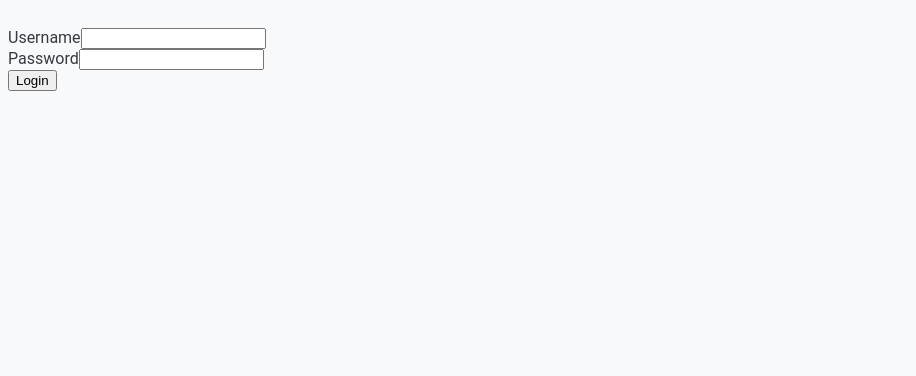
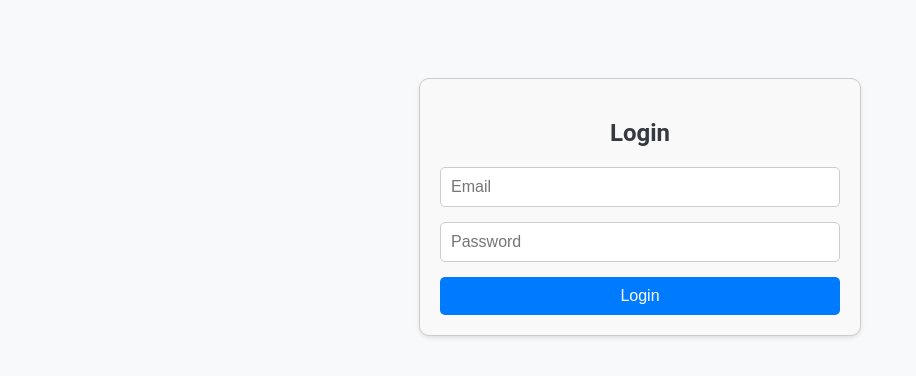
Before and after one commit to Ashmitgarg18/yamapay-health, a Next.js app: page /login in a window 1280 px wide. Shown: the top 376 px of the page, without its empty margins (0-916 px from the left). Built offline with nearby package versions, Linux system fonts and the light colour scheme.

Commit message:
Full register and login functionality

```diff
--- a/package.json
+++ b/package.json
@@ -13,12 +13,14 @@
     "bcryptjs": "^2.4.3",
     "bootstrap": "^5.3.3",
     "jsonwebtoken": "^9.0.2",
+    "jwt-decode": "^4.0.0",
     "mongodb": "^6.7.0",
     "next": "14.2.3",
     "next-auth": "^4.24.7",
     "next-connect": "^1.0.0",
     "react": "^18",
-    "react-dom": "^18"
+    "react-dom": "^18",
+    "react-icons": "^5.2.1"
   },
   "devDependencies": {
     "@types/node": "^20",
--- a/src/components/Auth.module.css
+++ b/src/components/Auth.module.css
@@ -1,4 +1,3 @@
-/* src/components/Auth.module.css */
 .container {
   max-width: 400px;
   margin: 50px auto;
@@ -7,24 +6,52 @@
   border-radius: 10px;
   box-shadow: 0 2px 4px rgba(0, 0, 0, 0.1);
   background-color: #f9f9f9;
+  display: flex;
+  flex-direction: column;
+  align-items: center;
 }
 
 .title {
   text-align: center;
   margin-bottom: 20px;
+  width: 100%;
 }
 
 .form {
   display: flex;
   flex-direction: column;
+  width: 100%;
+}
+
+.formGroup {
+  position: relative;
+  margin-bottom: 15px;
+  width: 100%;
 }
 
 .input {
-    margin-bottom: 15px;
+  width: 100%;
   padding: 10px;
   font-size: 16px;
   border: 1px solid #ccc;
   border-radius: 5px;
+  box-sizing: border-box;
+}
+
+.inputError {
+  border-color: red;
+}
+
+.errorMessage {
+  color: red;
+  font-size: 14px;
+  display: flex;
+  align-items: center;
+  margin-top: 5px;
+}
+
+.errorIcon {
+  margin-right: 5px;
 }
 
 .button {
@@ -36,6 +63,8 @@
   border-radius: 5px;
   cursor: pointer;
   transition: background-color 0.3s ease;
+  width: 100%;
+  box-sizing: border-box;
 }
 
 .button:hover {
--- a/src/components/Login.js
+++ b/src/components/Login.js
@@ -1,18 +1,46 @@
 import { useState } from 'react';
 import { useRouter } from 'next/router';
+import styles from './Auth.module.css';
 
 const Login = () => {
-  const [username, setUsername] = useState('');
+  const [email, setEmail] = useState('');
   const [password, setPassword] = useState('');
+  const [emailError, setEmailError] = useState('');
+  const [passwordError, setPasswordError] = useState('');
   const router = useRouter();
+
+  const validateEmail = (email) => {
+    const re = /^[a-zA-Z0-9._%+-]+@[a-zA-Z0-9.-]+\.[a-zA-Z]{2,}$/;
+    return re.test(String(email).toLowerCase());
+  };
 
   const handleSubmit = async (e) => {
     e.preventDefault();
+    let valid = true;
 
+    if (!validateEmail(email)) {
+      setEmailError('Invalid email address');
+      valid = false;
+    } else {
+      setEmailError('');
+    }
+
+    if (password.length < 8) {
+      setPasswordError('Password must be at least 8 characters long');
+      valid = false;
+    } else {
+      setPasswordError('');
+    }
+
+    if (!valid) {
+      return;
+    }
+
+    try {
       const response = await fetch('/api/user/login', {
         method: 'POST',
         headers: { 'Content-Type': 'application/json' },
-      body: JSON.stringify({ username, password }),
+        body: JSON.stringify({ email, password }),
       });
 
       if (response.ok) {
@@ -23,28 +51,41 @@ const Login = () => {
       } else {
         alert('Login failed');
       }
+    } catch (error) {
+      console.error('An unexpected error occurred:', error);
+      alert('An unexpected error occurred');
+    }
   };
 
   return (
-    <form onSubmit={handleSubmit}>
-      <div>
-        <label>Username</label>
+    <div className={styles.container}>
+      <h2 className={styles.title}>Login</h2>
+      <form className={styles.form} onSubmit={handleSubmit} noValidate>
+        <div className={styles.formGroup}>
           <input
-          type="text"
-          value={username}
-          onChange={(e) => setUsername(e.target.value)}
+            type="email"
+            placeholder="Email"
+            className={styles.input}
+            value={email}
+            onChange={(e) => setEmail(e.target.value)}
+            required
           />
+          {emailError && <p className={styles.error}>{emailError}</p>}
         </div>
-      <div>
-        <label>Password</label>
+        <div className={styles.formGroup}>
           <input
             type="password"
+            placeholder="Password"
+            className={styles.input}
             value={password}
             onChange={(e) => setPassword(e.target.value)}
+            required
           />
+          {passwordError && <p className={styles.error}>{passwordError}</p>}
         </div>
-      <button type="submit">Login</button>
+        <button type="submit" className={styles.button}>Login</button>
       </form>
+    </div>
   );
 };
 
--- a/src/pages/api/user/login.js
+++ b/src/pages/api/user/login.js
@@ -1,4 +1,3 @@
-// src/pages/api/user/login.js
 import { clientPromise } from '../../../utils/mongodb';
 import bcrypt from 'bcryptjs';
 import jwt from 'jsonwebtoken';
@@ -13,12 +12,18 @@ const handler = async (req, res) => {
     const db1 = database.db("auth");
 
     if (method === 'POST') {
-      const { username, password } = req.body;
+      const { email, password } = req.body;
 
       console.log('Login endpoint hit');
-      const user = await db1.collection('users').findOne({ username });
-      if (!user || !(await bcrypt.compare(password, user.password))) {
-        console.log('Invalid credentials');
+      const user = await db1.collection('users').findOne({ email });
+      if (!user) {
+        console.log('User not found');
+        return res.status(400).json({ message: 'Invalid credentials' });
+      }
+
+      const isPasswordValid = await bcrypt.compare(password, user.password);
+      if (!isPasswordValid) {
+        console.log('Invalid password');
         return res.status(400).json({ message: 'Invalid credentials' });
       }
 
--- a/src/pages/api/user/register.js
+++ b/src/pages/api/user/register.js
@@ -1,6 +1,11 @@
-// src/pages/api/user/register.js
 import { clientPromise } from '../../../utils/mongodb';
 import bcrypt from 'bcryptjs';
+
+// Utility function to validate email addresses
+const validateEmail = (email) => {
+  const re = /^[a-zA-Z0-9._%+-]+@[a-zA-Z0-9.-]+\.[a-z]{2,}$/;
+  return re.test(String(email).toLowerCase());
+};
 
 const handler = async (req, res) => {
   const { method } = req;
@@ -12,17 +17,23 @@ const handler = async (req, res) => {
     const db1 = database.db("auth");
 
     if (method === 'POST') {
-      const { username, password } = req.body;
+      const { email, password } = req.body;
+
+      // Validate email address
+      if (!validateEmail(email)) {
+        console.log('Invalid email address');
+        return res.status(400).json({ message: 'Invalid email address' });
+      }
 
       console.log('Register endpoint hit');
-      const existingUser = await db1.collection('users').findOne({ username });
+      const existingUser = await db1.collection('users').findOne({ email });
       if (existingUser) {
-        console.log('Username already exists');
-        return res.status(400).json({ message: 'Username already exists' });
+        console.log('Email already exists');
+        return res.status(400).json({ message: 'Email already exists' });
       }
 
       const hashedPassword = await bcrypt.hash(password, 10);
-      await db1.collection('users').insertOne({ username, password: hashedPassword });
+      await db1.collection('users').insertOne({ email, password: hashedPassword });
       console.log('User registered successfully');
       res.status(201).json({ message: 'User registered' });
     } else {
```
Also changed, not shown: src/components/Register.js (+43 -13 lines), 1 other file (tests, documents, lock files or other folders). Lines whose indentation alone changed are shown as unchanged.
